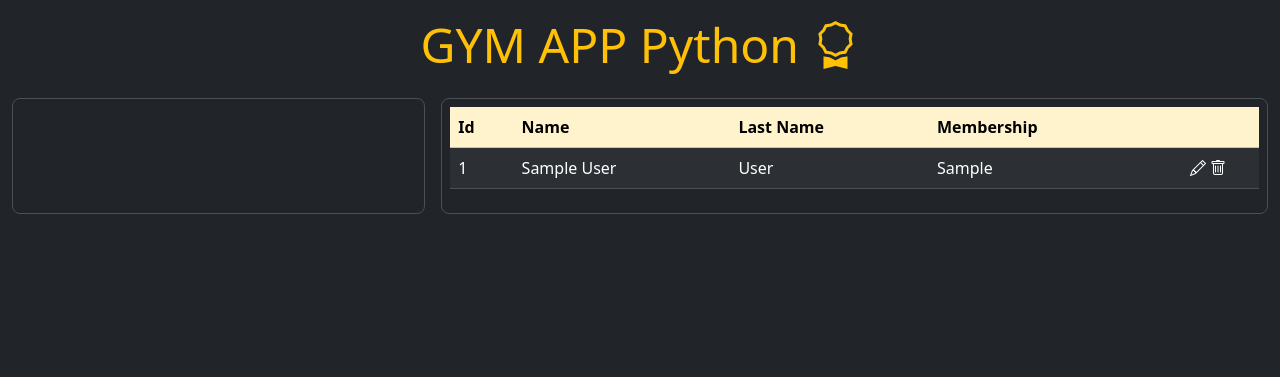
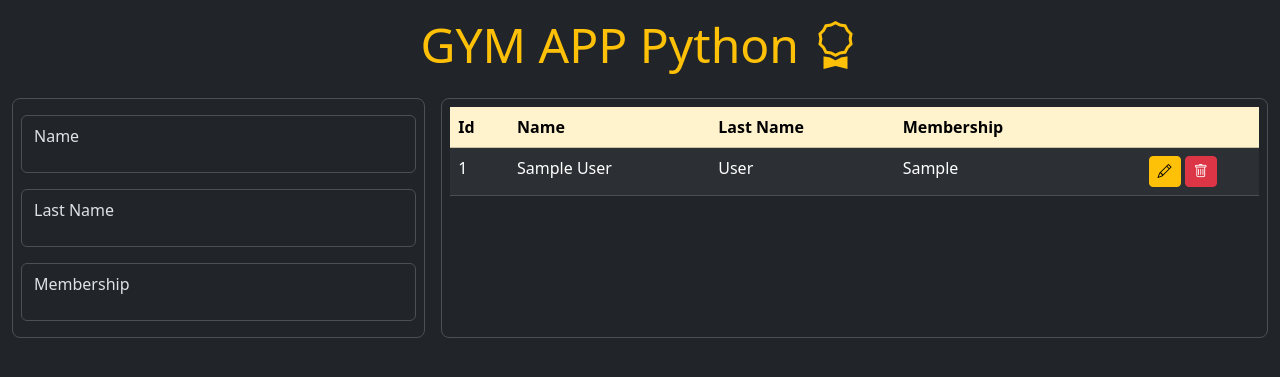
Before and after one commit to jjmartinmelero/python-udemy-course, a Flask app: page / in a window 1280 px wide. Shown: the top 377 px of the page. Run offline with Flask 3, Linux system fonts and the light colour scheme; tables that the repository leaves empty or names only in its code hold one stand-in row (values such as "Sample post").

Commit message:
added form in index.html

```diff
--- a/13web/templates/index.html
+++ b/13web/templates/index.html
@@ -1,14 +1,21 @@
 <!DOCTYPE html>
 <html lang="en" data-bs-theme="dark">
   <head>
-    <meta charset="UTF-8">
-    <meta name="viewport" content="width=device-width, initial-scale=1.0">
+    <meta charset="UTF-8" />
+    <meta name="viewport" content="width=device-width, initial-scale=1.0" />
     <title>{{title}}</title>
-    <link href="https://cdn.jsdelivr.net/npm/bootstrap@5.3.8/dist/css/bootstrap.min.css" rel="stylesheet" integrity="sha384-sRIl4kxILFvY47J16cr9ZwB07vP4J8+LH7qKQnuqkuIAvNWLzeN8tE5YBujZqJLB" crossorigin="anonymous">
-    <link rel="stylesheet" href="https://cdn.jsdelivr.net/npm/bootstrap-icons@1.13.1/font/bootstrap-icons.min.css">
+    <link
+      href="https://cdn.jsdelivr.net/npm/bootstrap@5.3.8/dist/css/bootstrap.min.css"
+      rel="stylesheet"
+      integrity="sha384-sRIl4kxILFvY47J16cr9ZwB07vP4J8+LH7qKQnuqkuIAvNWLzeN8tE5YBujZqJLB"
+      crossorigin="anonymous"
+    />
+    <link
+      rel="stylesheet"
+      href="https://cdn.jsdelivr.net/npm/bootstrap-icons@1.13.1/font/bootstrap-icons.min.css"
+    />
   </head>
   <body>
-
     <div class="container">
       <div class="container py-3">
         <h1 class="text-center display-5 text-warning">
@@ -19,9 +26,37 @@
     </div>
 
     <div class="container-fluid pb-3">
-        <div class="d-grid gap-3" style="grid-template-columns: 1fr 2fr;">
+      <div class="d-grid gap-3" style="grid-template-columns: 1fr 2fr">
         <div class="border rounded-3 p-2">
-
+          <form action="/save" method="POST" autocomplete="off">
+            <div class="form-floating py-2">
+              <input
+                type="text"
+                class="form-control"
+                id="name"
+                placeholder="name"
+              />
+              <label for="name">Name</label>
+            </div>
+            <div class="form-floating py-2">
+              <input
+                type="text"
+                class="form-control"
+                id="lastname"
+                placeholder="last name"
+              />
+              <label for="lastname">Last Name</label>
+            </div>
+            <div class="form-floating py-2">
+              <input
+                type="number"
+                class="form-control"
+                id="membership"
+                placeholder="membership"
+              />
+              <label for="membership">Membership</label>
+            </div>
+          </form>
         </div>
         <div class="border rounded-3 p-2">
           <table class="table table-striped table-hover">
@@ -43,8 +78,18 @@
                 <td>{{client.membership}}</td>
                 <td class="text-center">
                   <div>
+                    <a
+                      href="/editar/{{client.id}}"
+                      class="btn btn-warning btn-sm mr-3"
+                    >
                       <i class="bi bi-pencil"></i>
+                    </a>
+                    <a
+                      href="/delete/{{client.id}}"
+                      class="btn btn-danger btn-sm"
+                    >
                       <i class="bi bi-trash"></i>
+                    </a>
                   </div>
                 </td>
               </tr>
@@ -55,6 +100,10 @@
       </div>
     </div>
 
-    <script src="https://cdn.jsdelivr.net/npm/bootstrap@5.3.8/dist/js/bootstrap.bundle.min.js" integrity="sha384-FKyoEForCGlyvwx9Hj09JcYn3nv7wiPVlz7YYwJrWVcXK/BmnVDxM+D2scQbITxI" crossorigin="anonymous"></script>
+    <script
+      src="https://cdn.jsdelivr.net/npm/bootstrap@5.3.8/dist/js/bootstrap.bundle.min.js"
+      integrity="sha384-FKyoEForCGlyvwx9Hj09JcYn3nv7wiPVlz7YYwJrWVcXK/BmnVDxM+D2scQbITxI"
+      crossorigin="anonymous"
+    ></script>
   </body>
 </html>
```
Lines whose indentation alone changed are shown as unchanged.
